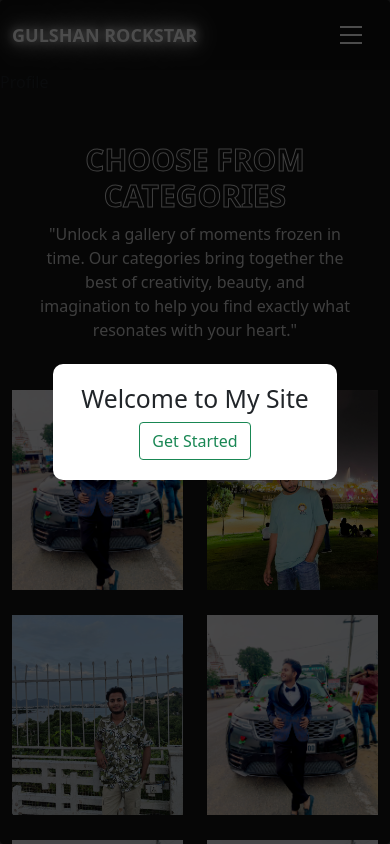
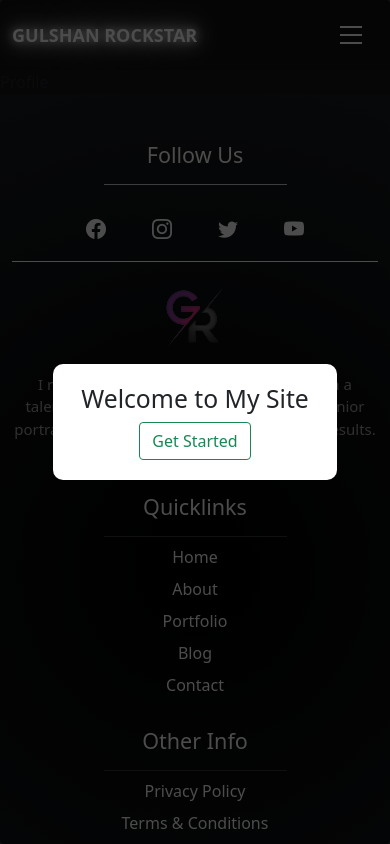
Before and after one commit to gulshan44/gulshan-rockstar, a React (Create React App) app: page /profile in a window 390 px wide. Shown: the top 844 px of the page. Built offline with nearby package versions, Linux system fonts and the light colour scheme.

Commit message:
Your commit message

```diff
--- a/src/App.js
+++ b/src/App.js
@@ -2,9 +2,9 @@ import React from 'react'
 import Navbar from './component/Navbar'
 import { BrowserRouter as Router, Routes, Route } from 'react-router-dom'
 import Gallery from './component/Gallery'
-import Homepage from './component/Homepage'
 import Profile from './component/Profile'
-import ChoosePic from './component/ChoosePic'
+import AllHomeComponent from './component/AllHomeComponent'
+import Footer from './component/Footer'
 
 const App = () => {
   return (
@@ -13,12 +13,11 @@ const App = () => {
       <Router>
         <Navbar />
         <Routes>
-          <Route path='/' element={<Homepage />} />
-          {/* <Route path='/' element={<ChoosePic />} /> */}
+          <Route path='/' element={<AllHomeComponent />} />
           <Route path='gallery' element={<Gallery />} />
           <Route path='profile' element={<Profile />} />
         </Routes>
-        <ChoosePic/>
+        <Footer/>
       </Router>
 
     </div>
--- /dev/null
+++ b/src/component/AllHomeComponent.js
@@ -0,0 +1,14 @@
+import React from 'react'
+import Homepage from './Homepage'
+import ChoosePic from './ChoosePic'
+
+const AllHomeComponent = () => {
+  return (
+    <>
+       <Homepage/>
+       <ChoosePic/>
+    </>
+  )
+}
+
+export default AllHomeComponent
--- /dev/null
+++ b/src/component/Footer.js
@@ -0,0 +1,81 @@
+import React from 'react'
+import { Link } from 'react-router-dom'
+
+const Footer = () => {
+    return (
+        <div>
+            <footer class="py-5">
+
+                <div class="container">
+
+                    <div class="pb-3 socialicons">
+
+                        <h2 class="pb-3 text-white w-50 fs-4">Follow Us</h2>
+
+                        <div class="socialmedia">
+
+                            <Link class="fs-5 text-white pe-3" to="https://www.facebook.com/" target="_blank"><i
+                                class="bi bi-facebook"></i></Link>
+                            <Link class="fs-5 text-white pe-3" to="https://www.instagram.com/" target="_blank"><i
+                                class="bi bi-instagram"></i></Link>
+                            <Link class="fs-5 text-white pe-3" to="https://www.twitter.com/" target="_blank"><i
+                                class="bi bi-twitter"></i></Link>
+                            <Link class="fs-5 text-white" to="https://www.youtube.com/" target="_blank"><i
+                                class="bi bi-youtube"></i></Link>
+
+                        </div>
+
+                    </div>
+
+                    <div class="row pt-4">
+
+                        <div class="col-md-3 footer-box">
+
+                            <Link to=""><img src="/Rockstar-logo.png" alt="" class="img-fluid logo" /></Link>
+
+                            <p class="pt-4">I recently had the pleasure of working with a talented photographer for
+                                my daughter's senior portraits, and I couldn't be happier with the results. From the moment we
+                                met.</p>
+
+                        </div>
+
+                        <div class="col-md-3 footer-box">
+
+                            <h2 class="pb-3 text-white w-50 fs-4">Quicklinks</h2>
+                            <ul class="pt-2 list-unstyled">
+                                <li class="mb-2"><Link to="">Home</Link></li>
+                                <li class="mb-2"><Link to="">About</Link></li>
+                                <li class="mb-2"><Link to="">Portfolio</Link></li>
+                                <li class="mb-2"><Link to="">Blog</Link></li>
+                                <li class="mb-2"><Link to="">Contact</Link></li>
+                            </ul>
+                        </div>
+
+                        <div class="col-md-3 footer-box">
+
+                            <h2 class="pb-3 text-white w-50 fs-4">Other Info</h2>
+                            <ul class="pt-2 list-unstyled">
+                                <li class="mb-2"><Link to="">Privacy Policy</Link></li>
+                                <li class="mb-2"><Link to="">Terms & Conditions</Link></li>
+                                <li class="mb-2"><Link to="">Credit Disclaimer</Link></li>
+                                <li class="mb-2"><Link to="">Contact Us</Link></li>
+                            </ul>
+
+                        </div>
+
+                        <div class="col-md-3 footer-box">
+
+                            <p class="text-white pt-3">2024 Photohous. All rights reserved.</p>
+
+                        </div>
+
+                    </div>
+
+                </div>
+
+            </footer>
+        </div>
+    )
+};
+
+export default Footer
--- a/src/index.css
+++ b/src/index.css
@@ -171,6 +171,44 @@ body{
   width: 100%;
 }
 
+
+/* footer css start */
+
+footer {
+  background: radial-gradient(circle, rgb(0, 0, 0) 0%, rgb(24, 28, 32) 100%);
+}
+
+.socialicons{
+  border-bottom: solid 1px #fff;
+  display: flex;
+    justify-content: space-around;
+    align-items: center;
+}
+
+.socialicons h2{
+  border-bottom: solid 1px #ccc;
+}
+
+.footer-box p {
+  font-size: 15px;
+  color: #9f9fa1;
+}
+
+.footer-box h2 {
+  border-bottom: solid 1px #373739;
+}
+
+.footer-box ul li a {
+  color: #ffffff;
+  text-decoration: none;
+}
+
+.footer-box ul li a:hover {
+  color: #6c3262;
+}
+
+/* footer css end */
+
 /* Responsive css */
 
 @media (min-width: 991px) {
@@ -238,10 +276,44 @@ body{
     width: 80%;
   }
 
+  .footer-box {
+    width: 50%;
+    margin-bottom: 15px;
+  }
+
 }
 
 @media (max-width: 540px) {
   .categories_box img{
     height: 200px;
   }
+
+  .footer-box {
+    width: 100%;
+    text-align: center;
+  }
+
+  .footer-box h2 {
+    text-align: center;
+    margin: auto;
+  }
+
+  .socialicons{
+    display: block;
+    text-align: center;
+  }
+
+  .socialicons h2{
+    text-align: center;
+    margin: auto;
+  }
+
+  .socialmedia{
+    padding-top: 30px;
+  }
+
+  .socialmedia a{
+    padding: 0px 30px;
+  }
+
 }
```
